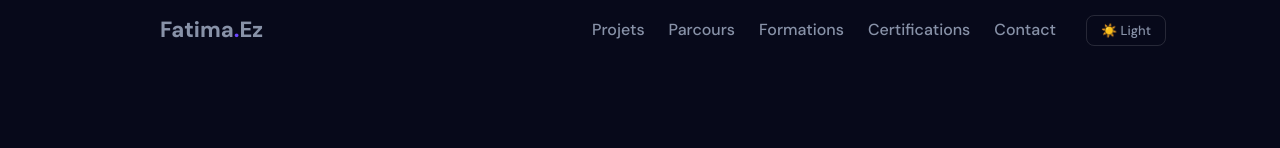
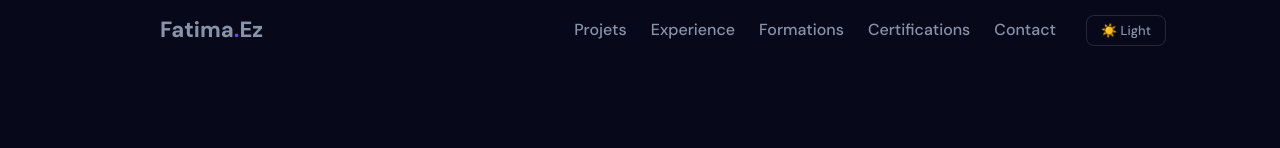
Before and after one commit to fe045001-netizen/Projet-Portfolio-React-Pro-Final, a React (Vite) app: page / in a window 1280 px wide. Shown: the top 148 px of the page. Built offline with nearby package versions, Linux system fonts and the light colour scheme.

Commit message:
Update RootLayout.tsx

```diff
--- a/src/app/RootLayout.tsx
+++ b/src/app/RootLayout.tsx
@@ -14,7 +14,7 @@ export default function RootLayout() {
         <div className="nav-right">
           <div className="links">
             <NavLink to="/projects" className={({ isActive }) => isActive ? "active" : ""}>Projets</NavLink>
-            <NavLink to="/experience" className={({ isActive }) => isActive ? "active" : ""}>Parcours</NavLink>
+            <NavLink to="/experience" className={({ isActive }) => isActive ? "active" : ""}>Experience</NavLink>
             <NavLink to="/education" className={({ isActive }) => isActive ? "active" : ""}>Formations</NavLink>
             <NavLink to="/certifications" className={({ isActive }) => isActive ? "active" : ""}>Certifications</NavLink>
             <NavLink to="/contact" className={({ isActive }) => isActive ? "active" : ""}>Contact</NavLink>
```
